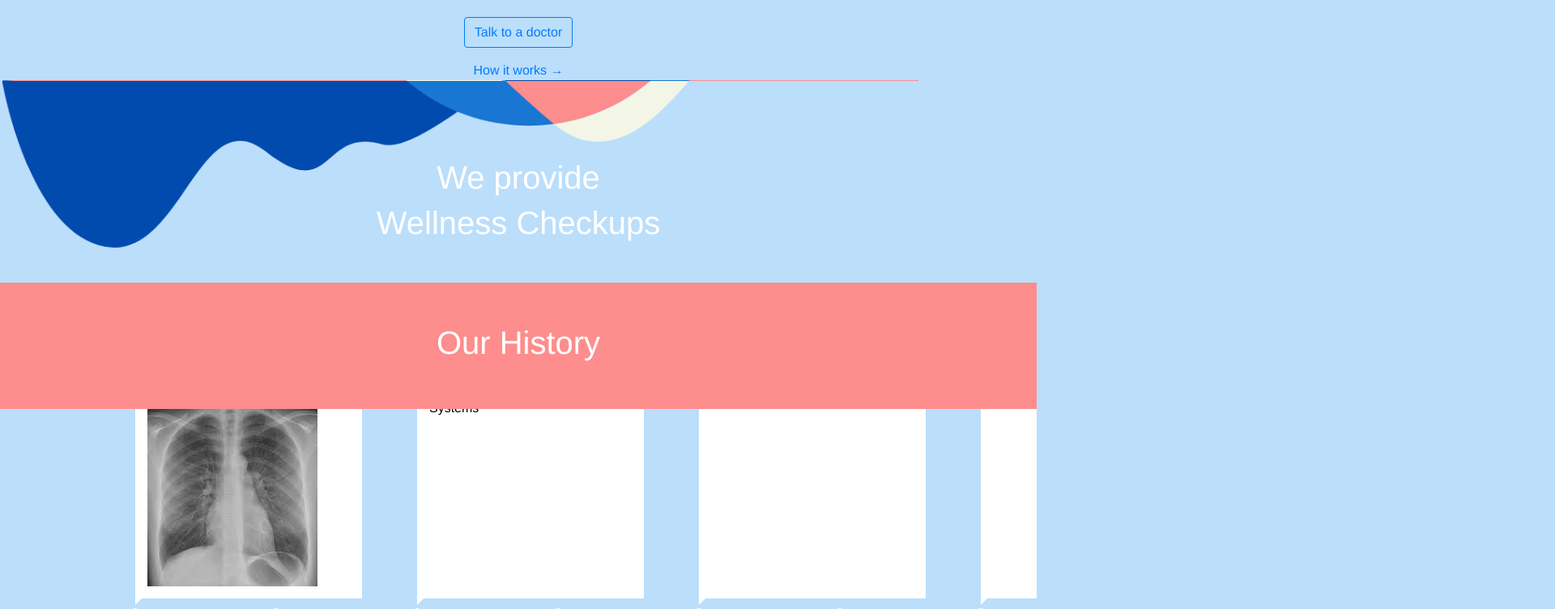
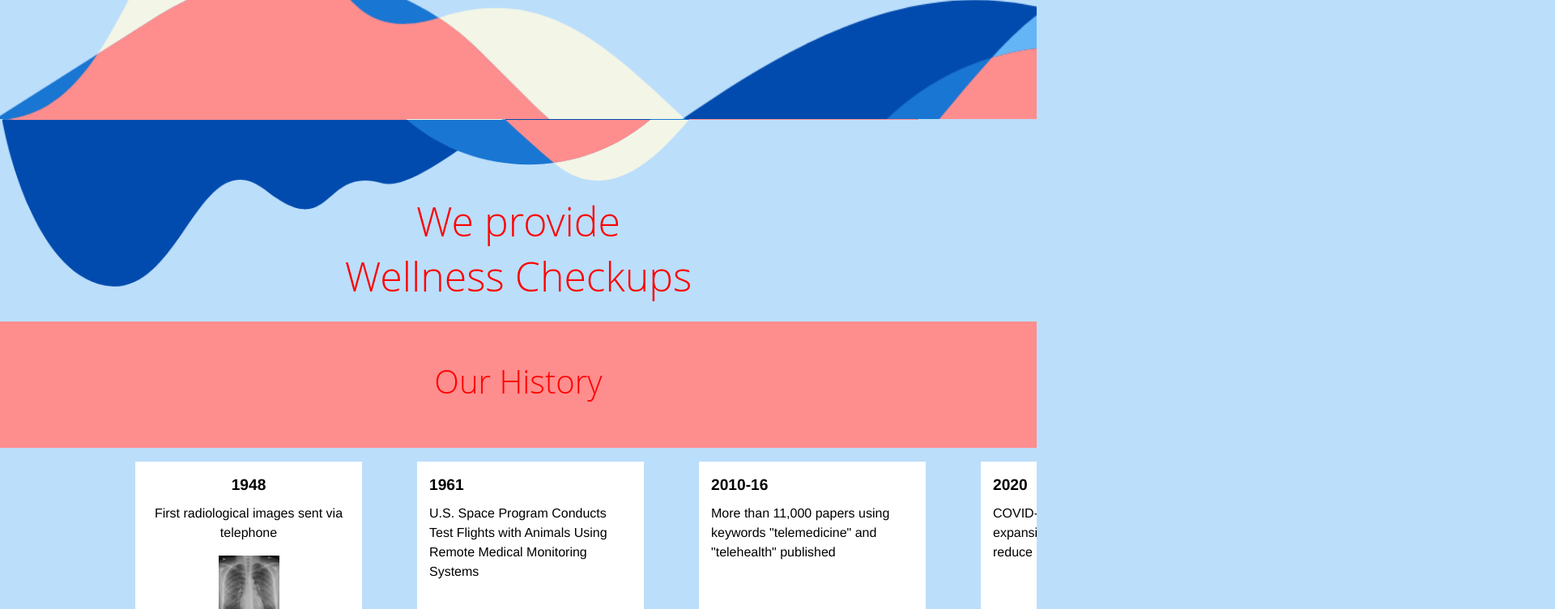
Before and after one commit to sherryliu987/VirDoc, a plain HTML site: page index.html in a window 1280 px wide. Shown: the part 757-1509 px from the top of the page at 81% size, 1920 px wide, since content can reach past the window. Drawn offline with nearby package versions, Linux system fonts and the light colour scheme; a script that the page names is missing; a web font is replaced by a local one.

Commit message:
change main to index

```diff
--- a/Main.html
+++ b/index.html
@@ -8,7 +8,7 @@
     <link rel="stylesheet" href="https://stackpath.bootstrapcdn.com/bootstrap/4.3.1/css/bootstrap.min.css" integrity="sha384-ggOyR0iXCbMQv3Xipma34MD+dH/1fQ784/j6cY/iJTQUOhcWr7x9JvoRxT2MZw1T" crossorigin="anonymous">
     <link rel="stylesheet" href="https://cdnjs.cloudflare.com/ajax/libs/animate.css/4.1.1/animate.min.css"/>
     <script src="https://ajax.googleapis.com/ajax/libs/jquery/3.5.1/jquery.min.js"></script>
-    <link rel="stylesheet" href="whole_website.css">
+    <link rel="stylesheet" href="main.css">
     <link rel="stylesheet" href="timeline.css">
 </head>
 
```
